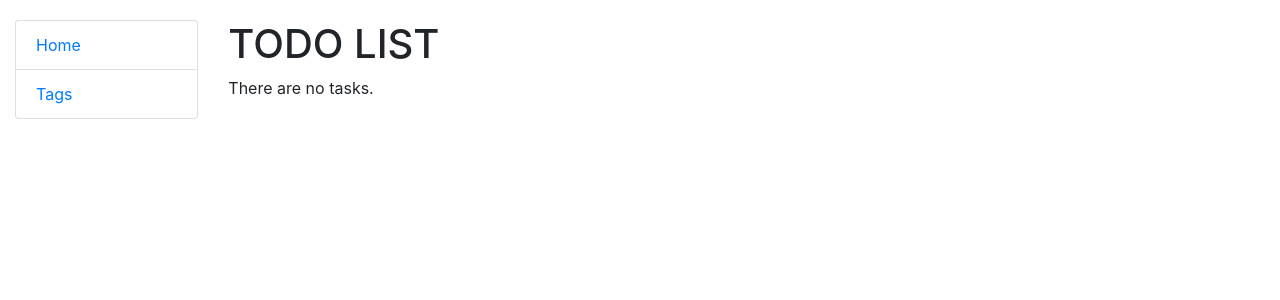
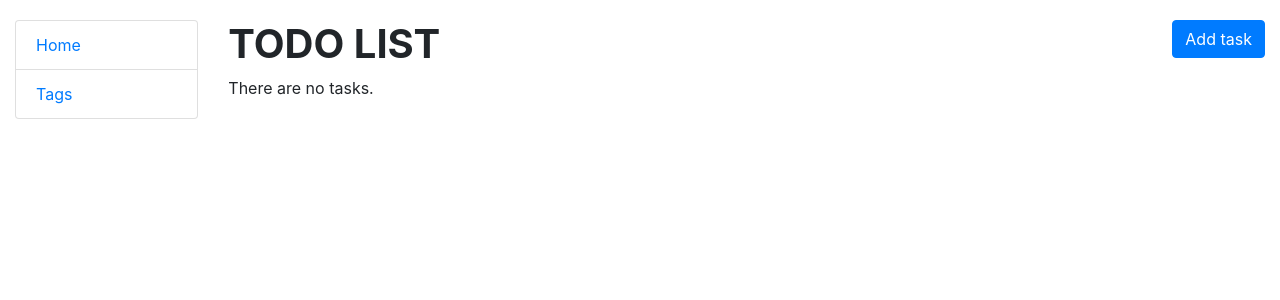
Before and after one commit to katyakoziar/todo_list, a Django app: page / in a window 1280 px wide. Shown: the top 300 px of the page. Run offline with Django 4.2, Linux system fonts and the light colour scheme; data that the repository does not hold is empty.

Commit message:
Fix formating for all files

```diff
--- a/templates/todo/task_confirm_delete.html
+++ b/templates/todo/task_confirm_delete.html
@@ -5,6 +5,6 @@
   <form action="" method="post">
     {% csrf_token %}
    <input type="submit" value="Yes" class="btn btn-danger">
-    <button class="btn btn-secondary"><a href="{% url 'task_manager:task-type-list' %}" class="text-white">Cancel</a></button>
+    <button class="btn btn-secondary"><a href="{% url 'todo:task-list' %}" class="text-white">Cancel</a></button>
   </form>
 {% endblock %}
--- a/templates/todo/task_list.html
+++ b/templates/todo/task_list.html
@@ -1,35 +1,47 @@
 {% extends "base.html" %}
 
 {% block content %}
-  <h1>TODO LIST</h1>
+  <h1><strong>TODO LIST
+   <a href="{% url 'todo:task-create' %}" class="btn btn-primary link-to-page" style="float: right">Add task</a>
+  </strong></h1>
 
 
 
   {% if task_list %}
     {% for task in task_list %}
-      {{ task.content }}
-      {% if task.is_done %}
+      <div class="card" style="width: 100%;">
+        <div class="card-body">
+          <h5 class="card-title"><strong>{{ task.content }}
+            {% if task.is_completed %}
               <span style="color: green;">Done</span>
-{#        <form method="post" action="{% url 'task_toggle_status' pk=task.pk %}">#}
-{#          {% csrf_token %}#}
-{#          <input type="submit" value="Undo">#}
-{#        </form>#}
+              <form method="post" action="{% url 'todo:task_toggle_status' pk=task.pk %}">
+                {% csrf_token %}
+                <input type="submit" value="Undo" class="btn btn-secondary" style="float: right">
+              </form>
             {% else %}
               <span style="color: red;">Not done</span>
-{#        <form method="post" action="{% url 'task_toggle_status' pk=task.pk %}">#}
-{#          {% csrf_token %}#}
-{#          <input type="submit" value="Complete">#}
-{#        </form>#}
+              <form method="post" action="{% url 'todo:task_toggle_status' pk=task.pk %}">
+                {% csrf_token %}
+                <input type="submit" value="Complete" class="btn btn-success" style="float: right">
+              </form>
             {% endif %}
-      <br>
-      Created: {{ task.created_datetime|date:"F j, Y, g:i a" }}
-      {% if task.deadline_datetime %}
-        Deadline: {{ task.deadline_datetime|date:"F j, Y, g:i a" }}
+          </strong></h5>
+          <h6 class="card-subtitle mb-2 text-muted">
+            {% if task.created_at %}
+              Created: {{ task.created_at|date:"F j, Y, g:i a" }}
             {% endif %}
-      <br>
-      Tags: {{ task.tags.all|join:", " }}
+            {% if task.created_at and task.deadline %}
+              |
+            {% endif %}
+            {% if task.deadline %}
+              Deadline: {{ task.deadline|date:"F j, Y, g:i a" }}
+            {% endif %}
+          </h6>
+          <strong>Tags:</strong> {{ task.tags.all|join:", " }}
           <a href="{% url 'todo:task-update' pk=task.pk %}">Update</a> |
           <a href="{% url 'todo:task-delete' pk=task.pk %}">Delete</a> |
+        </div>
+      </div>
 
     {% endfor %}
 
--- a/todo/urls.py
+++ b/todo/urls.py
@@ -8,7 +8,7 @@ from todo.views import (
     TagListView,
     TagCreateView,
     TagUpdateView,
-    TagDeleteView
+    TagDeleteView, TaskToggleStatusView
 )
 
 urlpatterns = [
@@ -36,6 +36,7 @@ urlpatterns = [
         TagDeleteView.as_view(),
         name="tag-delete"
     ),
+    path('toggle-status/<int:pk>/', TaskToggleStatusView.as_view(), name='task_toggle_status'),
 ]
 
 app_name = "todo"
--- a/todo/views.py
+++ b/todo/views.py
@@ -1,4 +1,4 @@
-from django.shortcuts import render
+from django.shortcuts import render, get_object_or_404, redirect
 from django.urls import reverse_lazy
 from django.views import generic
 
@@ -12,13 +12,12 @@ class TaskListView(generic.ListView):
     template_name = "todo/task_list.html"
 
 
-
 class TagListView(generic.ListView):
     model = Tag
-    queryset = Task.objects.all()
-    paginate_by = 10
+    queryset = Tag.objects.all()
+    paginate_by = 5
     template_name = "todo/tag_list.html"
-
+    context_object_name = "tag_list"
 
 class TaskCreateView(generic.CreateView):
     model = Task
@@ -64,3 +63,11 @@ class TagDeleteView(generic.DeleteView):
     success_url = reverse_lazy("todo:tag-list")
     template_name = "todo/tag_confirm_delete.html"
     context_object_name = "tag_confirm_delete"
+
+
+class TaskToggleStatusView(generic.View):
+    def post(self, request, pk):
+        task = get_object_or_404(Task, pk=pk)
+        task.is_completed = not task.is_completed
+        task.save()
+        return redirect("todo:task-list")
--- a/todo_list/settings.py
+++ b/todo_list/settings.py
@@ -37,10 +37,9 @@ INSTALLED_APPS = [
     "django.contrib.sessions",
     "django.contrib.messages",
     "django.contrib.staticfiles",
+    "crispy_forms",
+    "crispy_bootstrap4",
     "todo",
-    "crispy_bootstrap4",
-    "crispy_forms",
-
 ]
 
 MIDDLEWARE = [
```
Also changed, not shown: templates/includes/sidebar.html (line endings or trailing spaces), templates/todo/tag_confirm_delete.html (line endings or trailing spaces), templates/todo/tag_form.html (line endings or trailing spaces), templates/todo/tag_list.html (line endings or trailing spaces). Lines whose indentation alone changed are shown as unchanged.
